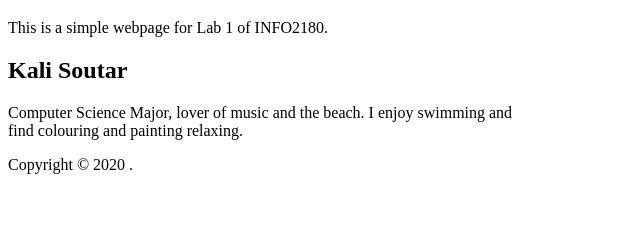
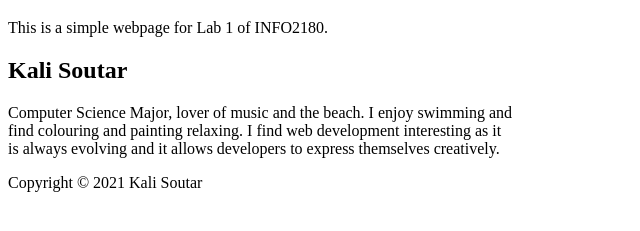
Before and after one commit to kaybria/info2180-lab1, a plain HTML site: page index.html in a window 1280 px wide. Shown: the part 61-292 px from the top of the page, without its empty margins (0-640 px from the left). Drawn offline with Linux system fonts and the light colour scheme.

Commit message:
Updated HTML file

```diff
--- a/index.html
+++ b/index.html
@@ -1,6 +1,8 @@
 <!DOCTYPE html>
 <html lang="en">
 <head>
+    <link href="styles.css"
+    rel="stylesheet" type="text/css">
     <meta charset="UTF-8">
     <meta name="viewport" content="width=device-
 width, initial-scale=1.0">
@@ -14,10 +16,11 @@ width, initial-scale=1.0">
     </header>
     <main>
         <h2>Kali Soutar</h2>
-        <p> Computer Science Major, lover of music and the beach. I enjoy swimming and <br> find colouring and painting relaxing. </p>
+        <p> Computer Science Major, lover of music and the beach. I enjoy swimming and <br> find colouring and painting relaxing. I find web development interesting as it <br>
+            is always evolving and it allows developers to express themselves creatively. </p>
     </main>
     <footer>
-        <p>Copyright &copy; 2020 <Your Name>.</p>
+        <p>Copyright &copy; 2021 Kali Soutar </p>
     </footer>
 </body>
 </html>
```
